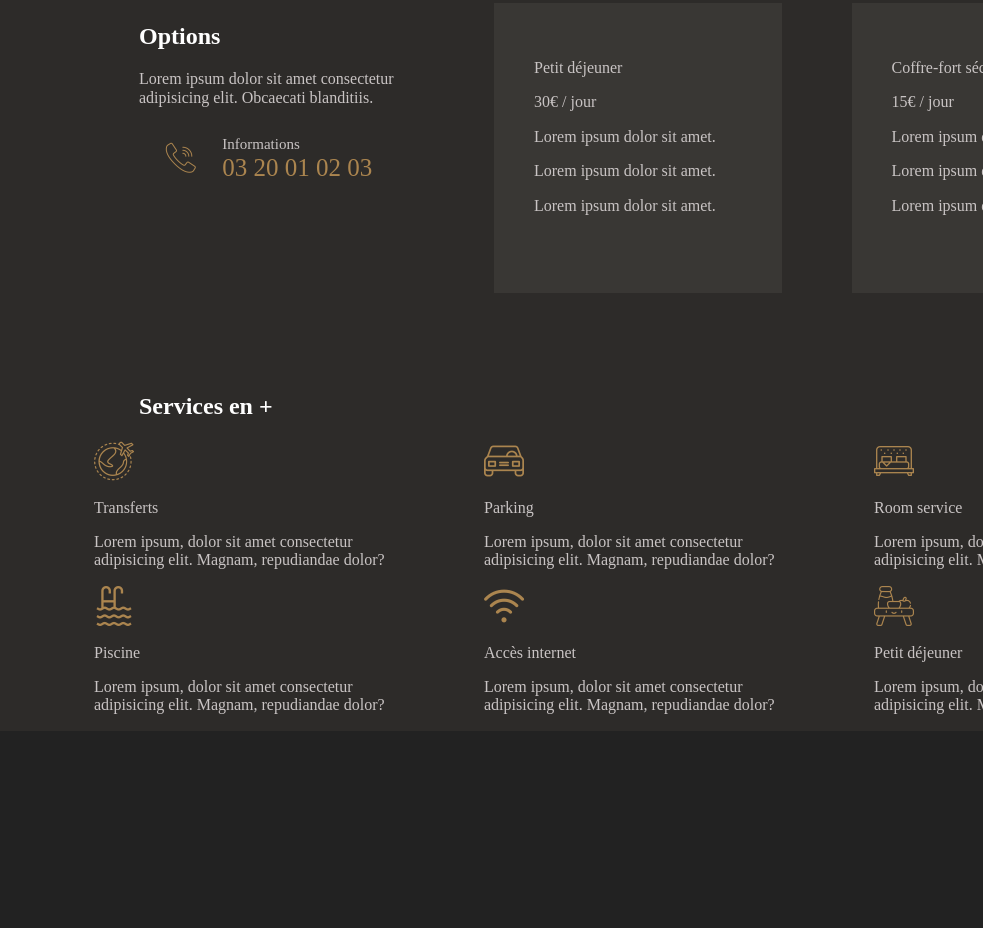
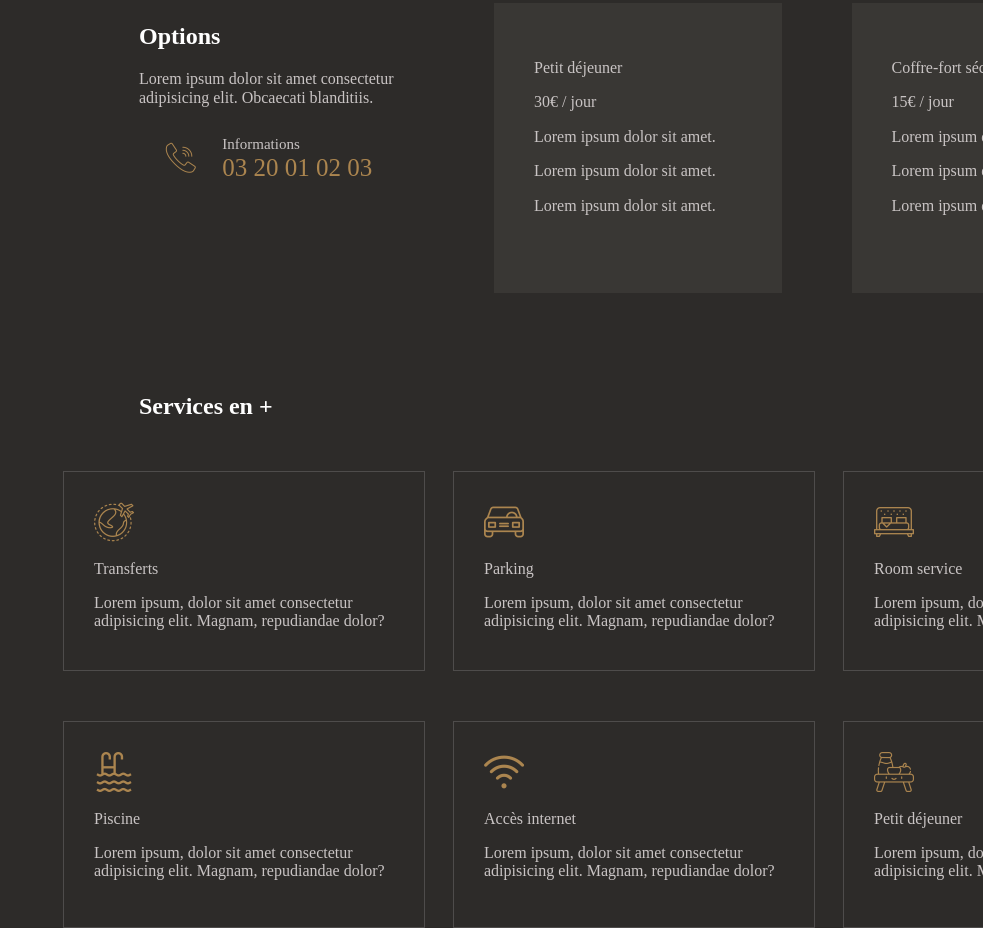
Before and after one commit to Loic0404/hotel, a plain HTML site: page accueil.html in a window 1280 px wide. Shown: the part 3497-4425 px from the top of the page, without its empty margins (297-1280 px from the left). Before the commit the page ends 4228 px from the top, so only its background shows below. Drawn offline with nearby package versions, Linux system fonts and the light colour scheme; files that its build step writes are made by us from their sources.

Commit message:
modif scss accueil

```diff
--- a/sass/Pages/_accueil.scss
+++ b/sass/Pages/_accueil.scss
@@ -322,18 +322,27 @@
     display: flex;
     margin-left: 90px;
     justify-content: space-around;
+    height: 200px;
+    margin-bottom: 50px;
+    margin-top: 50px;
 }
 
 .transferts {
     width: 300px;
+    border: solid rgba(128, 128, 128, 0.39) 1px;
+    padding: 30px;
 }
 
 .parking {
     width: 300px;
+    border: solid rgba(128, 128, 128, 0.39) 1px;
+    padding: 30px;
 }
 
 .rommService {
     width: 300px;
+    border: solid rgba(128, 128, 128, 0.39) 1px;
+    padding: 30px;
 }
 
 // CSS de la box1 service
@@ -345,14 +354,20 @@
 
 .piscine {
     width: 300px;
+    border: solid rgba(128, 128, 128, 0.39) 1px;
+    padding:30px;
 }
 
 .accesInternet {
     width: 300px;
+    border: solid rgba(128, 128, 128, 0.39) 1px;
+    padding: 30px;
 }
 
 .ptitdej {
     width: 300px;
+    border: solid rgba(128, 128, 128, 0.39) 1px;
+    padding: 30px;
 }
 
 /* CSS pour les couleurs, polices, et tailles des textes */
@@ -403,5 +418,4 @@ main {
 .boxService2 i {
     color: $texteOrange;
     font-size: 40px;
-    margin-top: 50px;
 }
```
